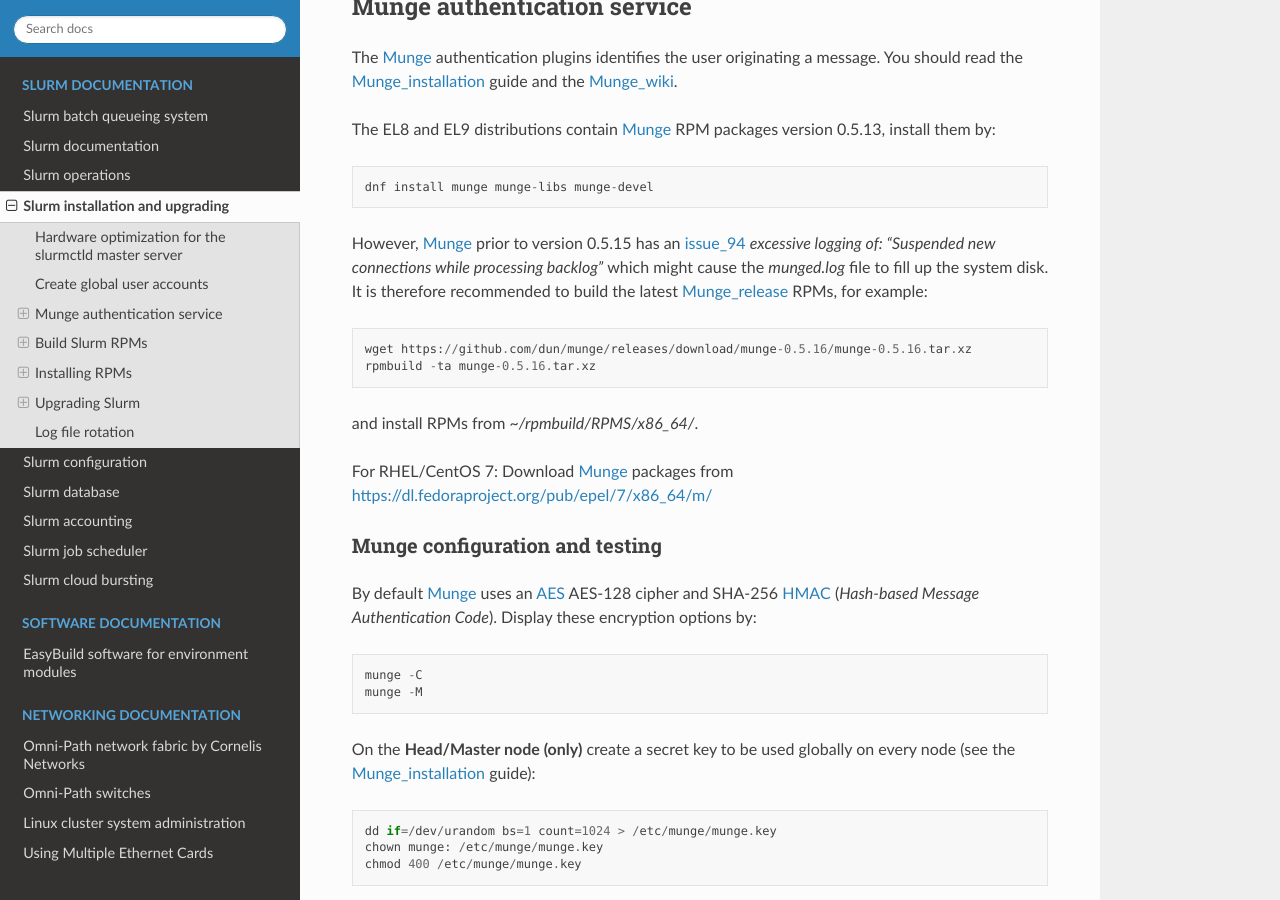
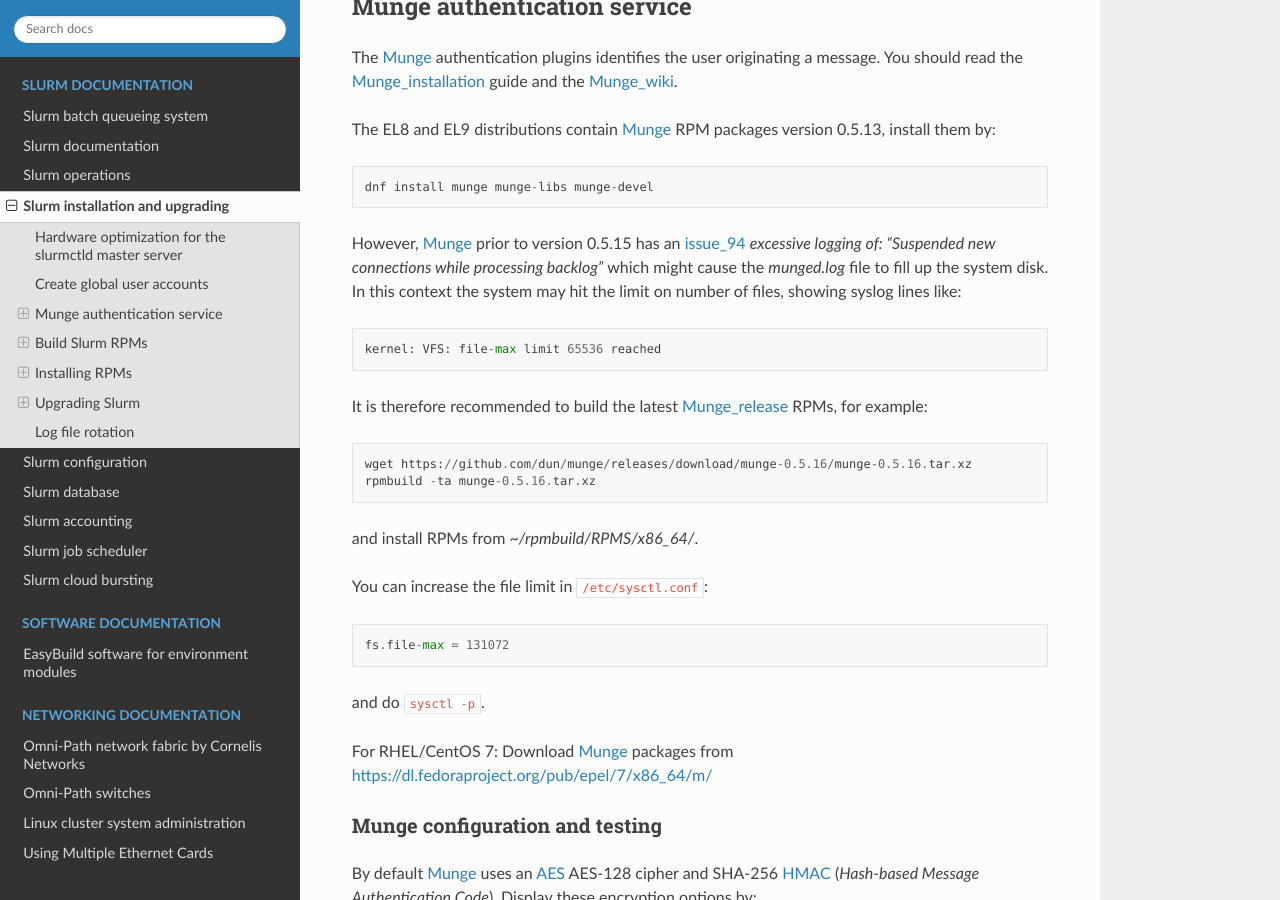
Before and after one commit to OleHolmNielsen/Niflheim_system, a Sphinx documentation site: the page built from docs/Slurm_installation.rst, in a window 1280 px wide and 900 px high, scrolled down 1960 px. Built offline with Sphinx 7.4.7 and the Read the Docs theme 2.0.0, drawn with Linux system fonts in a browser that asks for light colours.

Commit message:
Sysctl fs.file-max = 131072

```diff
--- a/docs/Slurm_installation.rst
+++ b/docs/Slurm_installation.rst
@@ -76,12 +76,23 @@
 
 However, Munge_ prior to version 0.5.15 has an issue_94_ *excessive logging of: "Suspended new connections while processing backlog"*
 which might cause the `munged.log` file to fill up the system disk.
+In this context the system may hit the limit on number of files,
+showing syslog lines like::
+
+  kernel: VFS: file-max limit 65536 reached
+
 It is therefore recommended to build the latest Munge_release_ RPMs, for example::
 
   wget https://github.com/dun/munge/releases/download/munge-0.5.16/munge-0.5.16.tar.xz
   rpmbuild -ta munge-0.5.16.tar.xz
 
 and install RPMs from `~/rpmbuild/RPMS/x86_64/`.
+
+You can increase the file limit in ``/etc/sysctl.conf``::
+
+  fs.file-max = 131072
+
+and do ``sysctl -p``.
 
 For RHEL/CentOS 7: Download Munge_ packages from https://dl.fedoraproject.org/pub/epel/7/x86_64/m/
 
```
